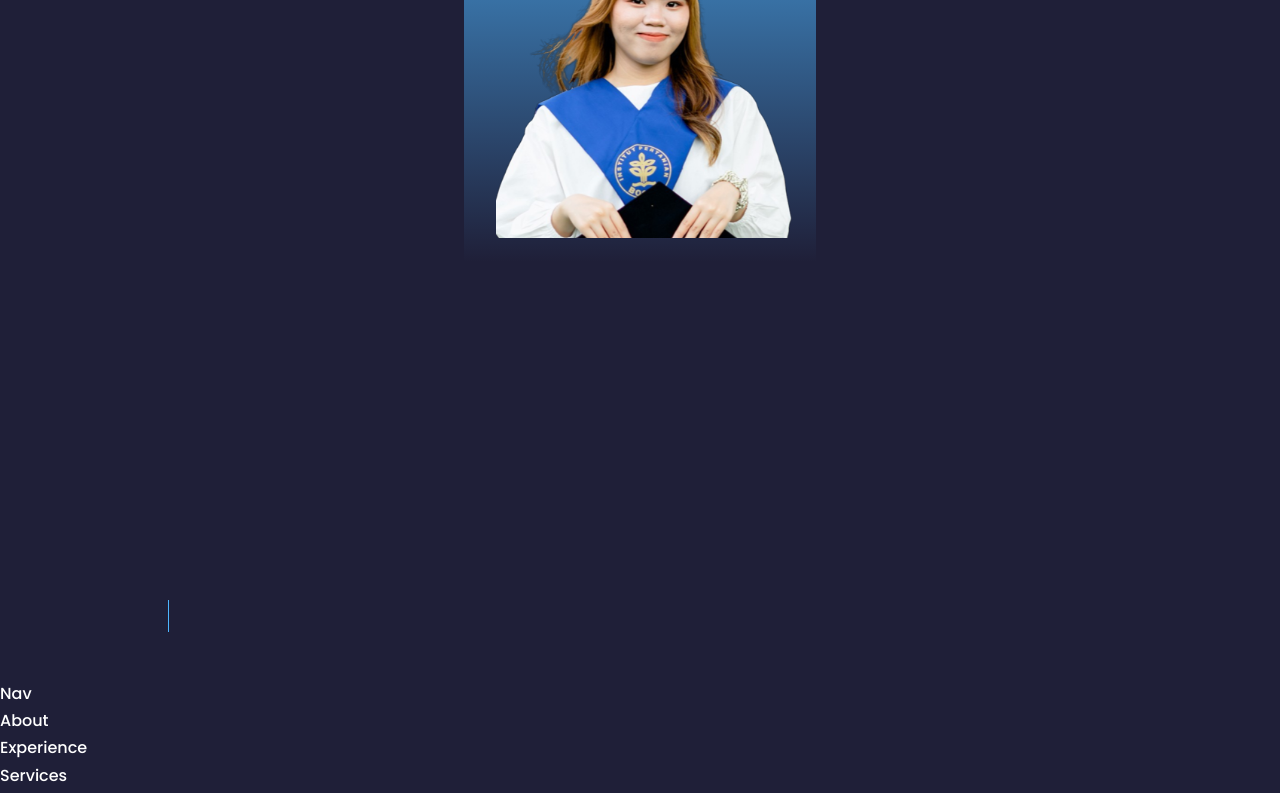
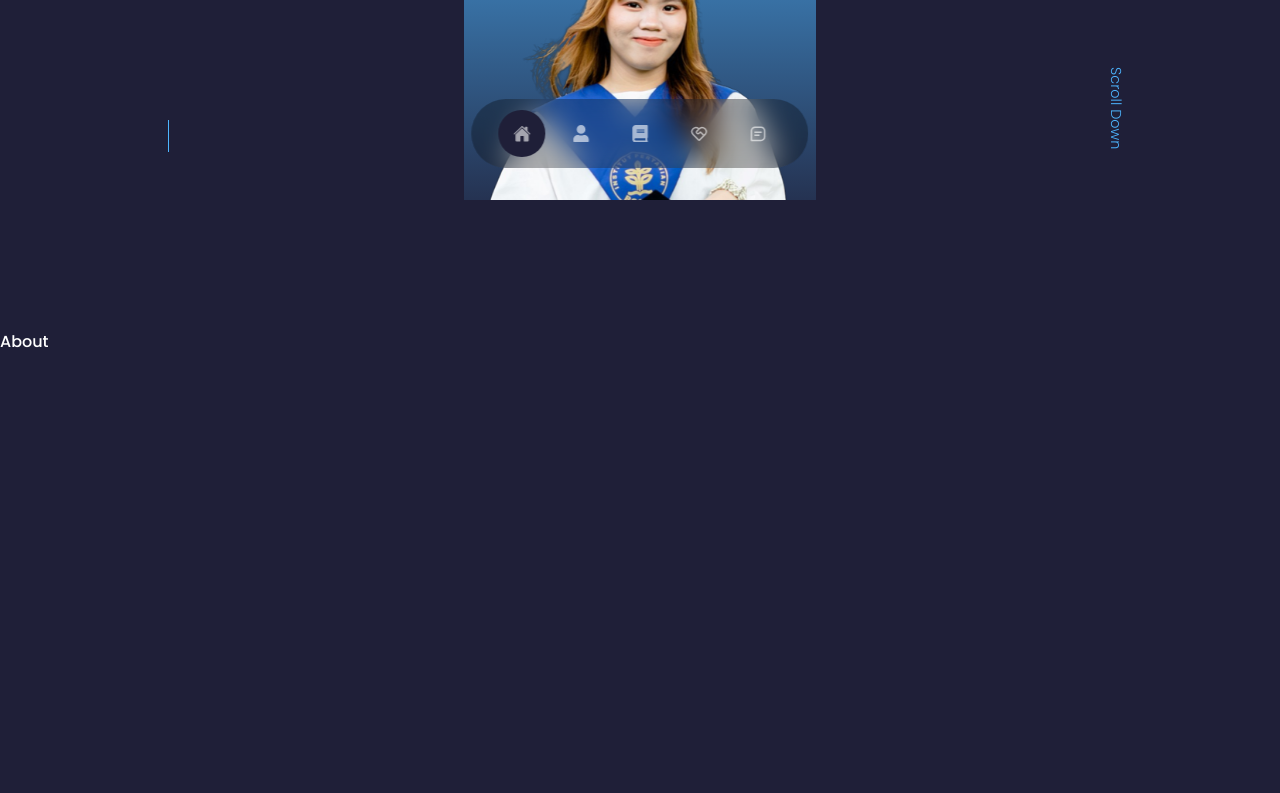
Before and after one commit to yukidayo31/purwadhika-react-project, a React (Vite) app: page / in a window 1280 px wide. Shown: the part 600-1393 px from the top of the page. Built offline with nearby package versions, Linux system fonts and the light colour scheme; some icons are missing.

Commit message:
docs: nav component has been added

```diff
--- a/src/components/about/About.jsx
+++ b/src/components/about/About.jsx
@@ -2,7 +2,7 @@
 import "./about.css";
 
 const About = () => {
-  return <div>About</div>;
+  return <section id="about">About</section>;
 };
 
 export default About;
--- a/src/components/contact/Contact.jsx
+++ b/src/components/contact/Contact.jsx
@@ -2,7 +2,7 @@
 import "./contact.css";
 
 const Contact = () => {
-  return <div>Contact</div>;
+  return <section id="contact">Contact</section>;
 };
 
 export default Contact;
--- a/src/components/experience/Experience.jsx
+++ b/src/components/experience/Experience.jsx
@@ -2,7 +2,7 @@
 import "./experience.css";
 
 const Experience = () => {
-  return <div>Experience</div>;
+  return <section id="experience">Experience</section>;
 };
 
 export default Experience;
--- a/src/components/header/header.css
+++ b/src/components/header/header.css
@@ -1,5 +1,5 @@
 header {
-  height: 100vw;
+  height: 100vh;
   padding-top: 7rem;
   overflow: hidden;
 }
@@ -46,5 +46,33 @@
   margin-top: 4rem;
   border-radius: 12rem 12rem 0 0;
   overflow: hidden;
-  padding: 5rem 1.5rem 1.5rem 2rem;
+  padding: 5rem 1.5rem 1.5rem 1.5rem;
 }
+
+/* ==================== SCROLL DOWN ==================== */
+.scroll__down {
+  position: absolute;
+  right: -2.3rem;
+  bottom: 5rem;
+  transform: rotate(90deg);
+  font-weight: 300;
+  font-size: 0.9rem;
+}
+
+/* ==================== MEDIA QUERIES (MEDIUM DEVICES) ==================== */
+@media screen and (max-width: 1024px) {
+  header {
+    height: 68vh;
+  }
+}
+
+/* ==================== MEDIA QUERIES (SMALL DEVICES) ==================== */
+@media screen and (max-width: 600px) {
+  header {
+    height: 100vh;
+  }
+  .header__socials,
+  .scroll__down {
+    display: none;
+  }
+}
--- a/src/components/nav/Nav.jsx
+++ b/src/components/nav/Nav.jsx
@@ -1,8 +1,31 @@
 import React from "react";
 import "./nav.css";
+import { IoHome } from "react-icons/io5";
+import { FaUser } from "react-icons/fa";
+import { FaBook } from "react-icons/fa";
+import { RiServiceLine } from "react-icons/ri";
+import { BiMessageSquareDetail } from "react-icons/bi";
 
 const Nav = () => {
-  return <div>Nav</div>;
+  return (
+    <nav>
+      <a href="#" className="active">
+        <IoHome />
+      </a>
+      <a href="#about">
+        <FaUser />
+      </a>
+      <a href="#experience">
+        <FaBook />
+      </a>
+      <a href="#services">
+        <RiServiceLine />
+      </a>
+      <a href="#contact">
+        <BiMessageSquareDetail />
+      </a>
+    </nav>
+  );
 };
 
 export default Nav;
--- a/src/components/nav/nav.css
+++ b/src/components/nav/nav.css
@@ -0,0 +1,33 @@
+nav {
+  background: rgba(0, 0, 0, 0.3);
+  width: max-content;
+  display: block;
+  padding: 0.7rem 1.7rem;
+  z-index: 2;
+  position: fixed;
+  left: 50%;
+  transform: translateX(-50%);
+  bottom: 2rem;
+  display: flex;
+  gap: 0.8rem;
+  border-radius: 3rem;
+  backdrop-filter: blur(15px);
+}
+
+nav a {
+  background: transparent;
+  padding: 0.9rem;
+  border-radius: 50%;
+  display: flex;
+  color: var(--color-light);
+  font-size: 1.1rem;
+}
+
+nav a:hover {
+  background: rgba(0, 0, 0, 0.3);
+}
+
+nav a.active {
+  background: var(--color-bg);
+  color: var(--color-light);
+}
--- a/src/components/services/Services.jsx
+++ b/src/components/services/Services.jsx
@@ -2,7 +2,7 @@
 import "./services.css";
 
 const Services = () => {
-  return <div>Services</div>;
+  return <section id="services">Services</section>;
 };
 
 export default Services;
--- a/src/components/testimonials/Testimonials.jsx
+++ b/src/components/testimonials/Testimonials.jsx
@@ -2,7 +2,7 @@
 import "./testimonials.css";
 
 const Testimonials = () => {
-  return <div>Testimonials</div>;
+  return <section id="testimonials">Testimonials</section>;
 };
 
 export default Testimonials;
--- a/src/index.css
+++ b/src/index.css
@@ -129,6 +129,7 @@
 
 section {
   margin-top: 8rem;
+  height: 100vh;
 }
 
 section > h2,
@@ -180,7 +181,6 @@
 img {
   display: block;
   width: 100%;
-  height: 100%;
   object-fit: cover;
 }
 
```
